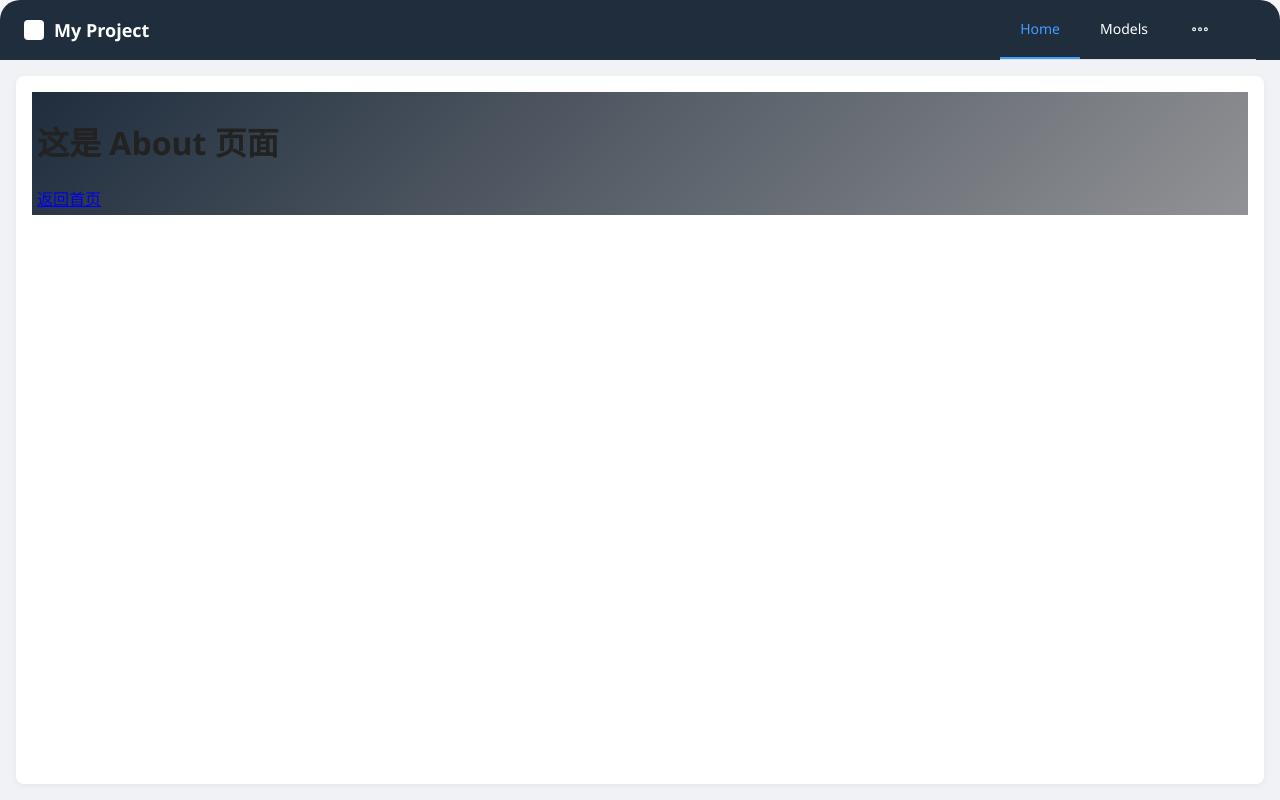
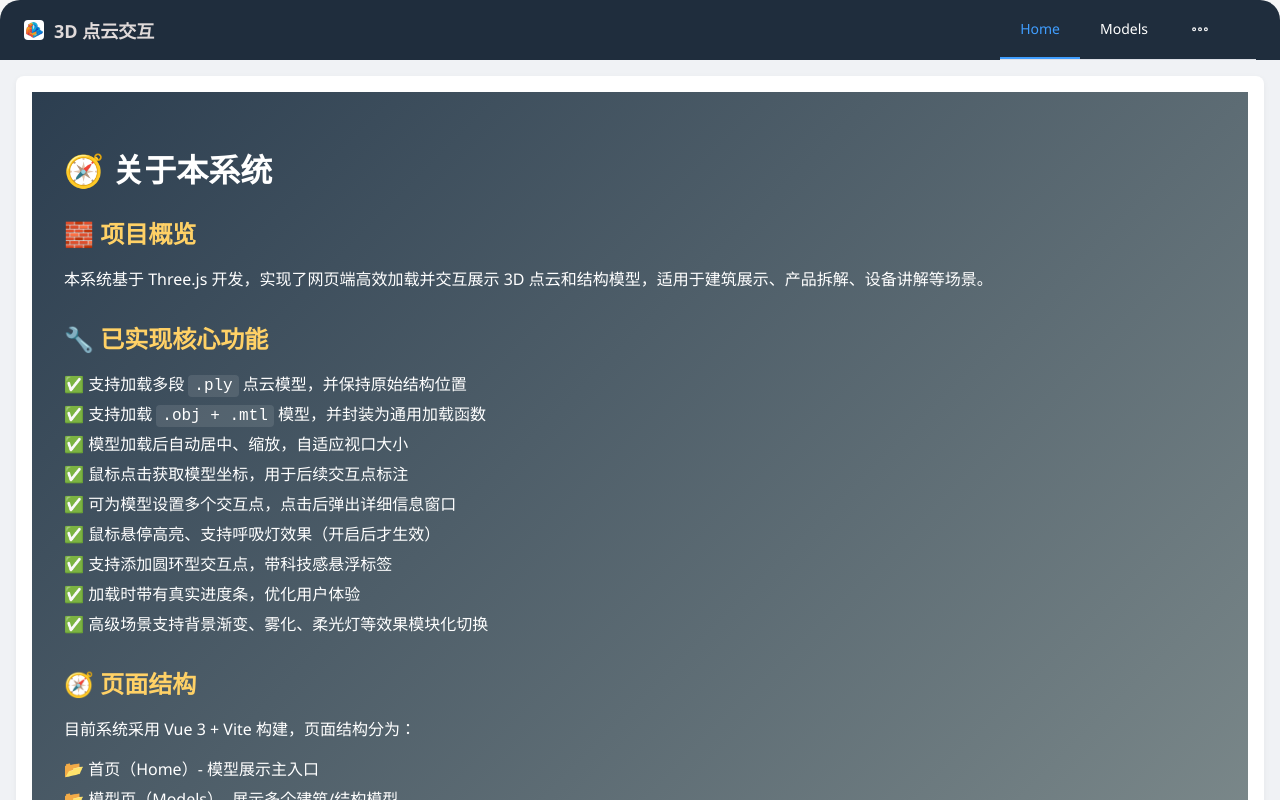
Before and after one commit to 191341025/model-viewer-3d, a Vue app: page /#/about in a window 1280 px wide. Built offline with nearby package versions, Linux system fonts and the light colour scheme.

Commit message:
页面美化

```diff
--- a/src/assets/css/global.css
+++ b/src/assets/css/global.css
@@ -51,4 +51,21 @@ html, body, #app {
     font-size: 24px;
     line-height: 1.2;
     font-weight: 600;
+    color: #bccfbd;
   }
+
+  /* 必须是全局样式！不要 scoped！ */
+  .el-menu--popup {
+    background-color: #1f2d3d !important;
+    border: none !important;
+  }
+
+  .el-menu--popup .el-menu-item {
+    color: #ffffff !important;
+    font-size: 14px;
+  }
+
+  .el-menu--popup .el-menu-item:hover {
+    background-color: #409EFF !important;
+    color: #ffffff !important;
+  }
--- a/src/components/HeaderNav.vue
+++ b/src/components/HeaderNav.vue
@@ -2,9 +2,9 @@
     <div class="header-container">
       <div class="logo-area">
         <div class="logo-box">
-
+          <img :src="logo" alt="Logo" style="width: 20px;"/>
         </div>
-        <span class="title">My Project</span>
+        <span class="title">3D 点云交互</span>
       </div>
       <el-menu
         mode="horizontal"
@@ -23,6 +23,7 @@
   </template>
 
   <script setup>
+  import logo from '@/assets/images/logo.png'
   import { useRouter, useRoute } from 'vue-router'
 
   const router = useRouter()
@@ -47,7 +48,7 @@
     background-color: #1f2d3d;
     border-top-left-radius: 20px;
     border-top-right-radius: 20px;
-    color: white;
+    color: rgb(224, 218, 218);
   }
 
   .logo-area {
@@ -71,4 +72,24 @@
   .nav-menu {
     border-bottom: none;
   }
+
+  /* 强制修改 Element Plus 的 overflow 菜单弹出项样式 */
+  :deep(.el-menu--popup) {
+  background-color: red !important;
+}
+
+  :deep(.el-menu--popup .el-menu-item) {
+    color: #ffffff !important;
+    font-size: 14px;
+  }
+
+  :deep(.el-menu--popup .el-menu-item:hover) {
+    background-color: #409EFF !important;
+    color: #ffffff !important;
+  }
+
+
+
+
+
   </style>
--- a/src/layouts/MainLayout.vue
+++ b/src/layouts/MainLayout.vue
@@ -32,7 +32,6 @@
 
   .main-content {
     flex: 1;
-    overflow: auto; /* 只在这滚动 */
     background: #f0f2f5;
     padding: 16px;
     min-height: 0; /* 避免子项撑开 */
--- a/src/views/About.vue
+++ b/src/views/About.vue
@@ -1,6 +1,95 @@
 <template>
     <div class="page-container">
-        <h1>这是 About 页面</h1>
-        <router-link to="/">返回首页</router-link>
+      <h1>🧭 关于本系统</h1>
+
+      <section class="section">
+        <h2>🧱 项目概览</h2>
+        <p>
+          本系统基于 Three.js 开发，实现了网页端高效加载并交互展示 3D 点云和结构模型，适用于建筑展示、产品拆解、设备讲解等场景。
+        </p>
+      </section>
+
+      <section class="section">
+        <h2>🔧 已实现核心功能</h2>
+        <ul>
+          <li>✅ 支持加载多段 <code>.ply</code> 点云模型，并保持原始结构位置</li>
+          <li>✅ 支持加载 <code>.obj + .mtl</code> 模型，并封装为通用加载函数</li>
+          <li>✅ 模型加载后自动居中、缩放，自适应视口大小</li>
+          <li>✅ 鼠标点击获取模型坐标，用于后续交互点标注</li>
+          <li>✅ 可为模型设置多个交互点，点击后弹出详细信息窗口</li>
+          <li>✅ 鼠标悬停高亮、支持呼吸灯效果（开启后才生效）</li>
+          <li>✅ 支持添加圆环型交互点，带科技感悬浮标签</li>
+          <li>✅ 加载时带有真实进度条，优化用户体验</li>
+          <li>✅ 高级场景支持背景渐变、雾化、柔光灯等效果模块化切换</li>
+        </ul>
+      </section>
+
+      <section class="section">
+        <h2>🧭 页面结构</h2>
+        <p>目前系统采用 Vue 3 + Vite 构建，页面结构分为：</p>
+        <ul>
+          <li>📂 首页（Home）- 模型展示主入口</li>
+          <li>📂 模型页（Models）- 展示多个建筑/结构模型</li>
+          <li>📂 关于页（About）- 展示当前系统功能与进度</li>
+        </ul>
+      </section>
+
+      <router-link to="/" class="back-link">← 返回首页</router-link>
     </div>
-</template>
+  </template>
+
+  <style scoped>
+  .page-container {
+    padding: 32px;
+    background: linear-gradient(135deg, #2c3e50, #7f8c8d);
+    color: #fff;
+    min-height: 100vh;
+    box-sizing: border-box;
+  }
+
+  h1 {
+    font-size: 32px;
+    font-weight: bold;
+    margin-bottom: 20px;
+  }
+
+  h2 {
+    font-size: 24px;
+    margin-top: 24px;
+    margin-bottom: 10px;
+    color: #ffd166;
+  }
+
+  .section {
+    margin-bottom: 30px;
+  }
+
+  ul {
+    list-style-type: none;
+    padding-left: 0;
+  }
+
+  li {
+    margin: 6px 0;
+    font-size: 16px;
+  }
+
+  code {
+    background-color: rgba(255, 255, 255, 0.1);
+    padding: 2px 6px;
+    border-radius: 4px;
+    font-family: monospace;
+  }
+
+  .back-link {
+    display: inline-block;
+    margin-top: 20px;
+    color: #90caf9;
+    text-decoration: none;
+    font-weight: bold;
+  }
+
+  .back-link:hover {
+    text-decoration: underline;
+  }
+  </style>
--- a/src/views/CarModel.vue
+++ b/src/views/CarModel.vue
@@ -11,6 +11,8 @@
     import * as THREE from 'three'
     import { onMounted, ref, onBeforeUnmount } from 'vue';
     import { createDefaultScene } from '@/three/scenes/createDefaultScene'
+    import { createSceneryBackground } from '@/three/effects/createSceneryBackground'
+    import { createAdvancedScene } from '@/three/scenes/createAdvancedScene'
     import { initCamera } from '@/three/camera/initCamera'
     import { initRenderer } from '@/three/renderer/initRenderer'
     import { initOrbitControls } from '@/three/controls/initOrbitControls'
@@ -35,7 +37,27 @@
 
     onMounted(() =>{
         //创建场景
-        scene = createDefaultScene()
+        // scene = createDefaultScene()
+        scene = createAdvancedScene({
+        enableGradientBg: true,
+        gradientColors: ['#FFF68F', '#8B5742'],
+        enableStars: true,
+        enableFog: false,
+        fogColor: '#003366',
+        fogNear: 30,
+        fogFar: 200,
+        enableMirrorFloor: false,
+        enableDustParticles: true
+        })
+
+        // createSceneryBackground(scene, {
+        // count: 30,
+        // area: 600,
+        // minSize: 10,
+        // maxSize: 30,
+        // types: ['box', 'cone', 'sphere'],
+        // colorPalette: ['#cccccc', '#999999', '#aaaaaa']
+        // })
 
         //创建相机
         camera = initCamera(canvasContainer.value)
--- a/src/views/Home.vue
+++ b/src/views/Home.vue
@@ -1,14 +1,16 @@
 <template>
     <div class="home-container">
-      <h1 class="page-title">Home</h1>
+      <h1 class="page-title">主页</h1>
       <p class="page-desc">Welcome to the homepage!</p>
 
       <div class="model-wrapper">
         <div class="model-box">
           <img src="@/assets/images/model-placeholder.png" class="model-image" />
           <div class="info-card">
-            <div class="info-title">Info</div>
-            <div class="info-desc">Additional information<br />about the model</div>
+            <div class="info-title">简介</div>
+            <div class="info-desc">
+              本模型用于演示 Three.js 的加载与交互效果，适用于建筑结构展示、产品剖析等场景。<br />
+            </div>
           </div>
         </div>
       </div>
@@ -17,29 +19,39 @@
 
   <style scoped>
 .home-container {
-    padding: 0px;
-
+  padding: 14px 14px 8px; /* 顶部 padding 从 32px 降低到 24px */
+  background: linear-gradient(135deg, #e8edf1, #f9fbfd);
+  min-height: 100vh;
+  box-sizing: border-box;
 }
 
 .page-title {
-    font-size: 32px;
+  font-size: 36px;
   font-weight: bold;
-    margin-bottom: 4px;
-    color: #1f2d3d;
+  margin-bottom: 0px;
+  color: #2c3e50;
+  margin-top: 1px;
 }
 
 .page-desc {
   font-size: 16px;
-    color: #666;
-    margin-bottom: 24px;
+  color: #555;
+  margin-bottom: 32px;
 }
 
 .model-wrapper {
-    border: 1px solid #dcdfe6;
-    border-radius: 8px;
+  overflow: hidden; /* 避免模型图片 hover 时撑出滚动条 */
+  border-radius: 16px;
   padding: 24px;
-    background: #f9f9fb;
+  background: white;
+  box-shadow: 0 8px 24px rgba(0, 0, 0, 0.06);
   position: relative;
+  transition: box-shadow 0.3s ease;
+}
+
+
+.model-wrapper:hover {
+  box-shadow: 0 12px 32px rgba(0, 0, 0, 0.08);
 }
 
 .model-box {
@@ -47,39 +59,48 @@
   display: flex;
   justify-content: center;
   align-items: center;
+  padding: 12px;
 }
 
 .model-image {
-    height: calc(100vh - 300px);
-    object-fit: contain; /* 可选，用于更好适配容器 */
-    border-radius: 4px;
-    filter: brightness(0.95);
+  max-height: calc(100vh - 360px); /* 比原来小一点 */
+  max-width: 100%;
+  object-fit: contain;
+  border-radius: 8px;
+  filter: drop-shadow(0 4px 8px rgba(0, 0, 0, 0.12));
+  transition: transform 0.3s ease;
+}
+
+.model-image:hover {
+  transform: scale(1.075); /* 稍微变大，但不会撑爆滚动条 */
 }
 
 
-  /* Info 卡片样式 */
+/* Info 卡片 */
 .info-card {
   position: absolute;
-    top: 20px;
-    right: 20px;
-    background: white;
-    border-radius: 10px;
+  top: 16px;
+  right: 16px;
+  background: #ffffffee;
+  backdrop-filter: blur(8px);
+  border-radius: 12px;
   padding: 16px;
-    box-shadow: 0 4px 12px rgba(0, 0, 0, 0.1);
-    text-align: left;
+  box-shadow: 0 6px 16px rgba(0, 0, 0, 0.08);
   width: 220px;
+  transition: all 0.3s ease;
 }
 
 .info-title {
   font-size: 16px;
-    font-weight: 700;
+  font-weight: 600;
   color: #1f2d3d;
-    margin-bottom: 4px;
+  margin-bottom: 6px;
 }
 
 .info-desc {
   font-size: 14px;
-    color: #666;
-    line-height: 1.4;
+  color: #555;
+  line-height: 1.5;
 }
+
   </style>
--- a/src/views/IronManModel.vue
+++ b/src/views/IronManModel.vue
@@ -11,6 +11,8 @@
     import * as THREE from 'three'
     import { onMounted, ref, onBeforeUnmount } from 'vue';
     import { createDefaultScene } from '@/three/scenes/createDefaultScene'
+    import { createSceneryBackground } from '@/three/effects/createSceneryBackground'
+    import { createAdvancedScene } from '@/three/scenes/createAdvancedScene'
     import { initCamera } from '@/three/camera/initCamera'
     import { initRenderer } from '@/three/renderer/initRenderer'
     import { initOrbitControls } from '@/three/controls/initOrbitControls'
@@ -28,7 +30,28 @@
 
     onMounted(() => {
         // 1. 创建场景
-        scene = createDefaultScene()
+        //创建场景
+        // scene = createDefaultScene()
+        scene = createAdvancedScene({
+        enableGradientBg: true,
+        gradientColors: ['#FFF68F', '#8B5742'],
+        enableStars: true,
+        enableFog: false,
+        fogColor: '#003366',
+        fogNear: 30,
+        fogFar: 200,
+        enableMirrorFloor: false,
+        enableDustParticles: true
+        })
+
+        createSceneryBackground(scene, {
+        count: 30,
+        area: 600,
+        minSize: 10,
+        maxSize: 30,
+        types: ['box', 'cone', 'sphere'],
+        colorPalette: ['#cccccc', '#999999', '#aaaaaa']
+        })
 
         // 2. 初始化相机
         camera = initCamera(canvasContainer.value)
--- a/src/views/ModelList.vue
+++ b/src/views/ModelList.vue
@@ -1,6 +1,6 @@
 <template>
     <div class="page-container model-list">
-      <h1>可浏览的 3D 模型</h1>
+      <h1 style="color: aliceblue;">可浏览的 3D 模型</h1>
       <div class="model-card" v-for="(model, index) in models" :key="index" @click="handleClick(model)">
         <img :src="model.image" alt="模型预览图" class="model-img" />
         <div class="model-info">
```
Lines whose indentation alone changed are shown as unchanged.
